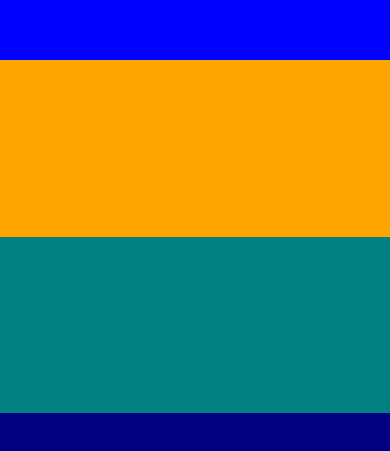
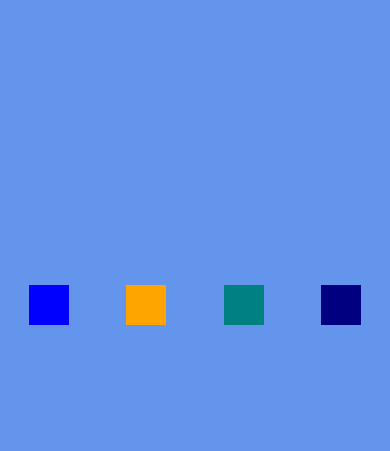
Before and after one commit to Jafmatute/React-Native-CLI, a React Native app: screen / in a window 390 px wide. Shown: the part 117-568 px from the top of the page. Built offline with nearby package versions, Linux system fonts and the light colour scheme.

Commit message:
aligning content with rows and columns

```diff
--- a/App.js
+++ b/App.js
@@ -18,26 +18,35 @@ const styles = StyleSheet.create({
   contenedor: {
     backgroundColor: 'cornflowerblue',
     flex: 1,
+    flexDirection: 'row',
+    //justifyContent: 'flex-end' alinear del lado derecho,
+    //justifyContent: 'flex-start', default
+    //justifyContent: 'center' alinea en el centro,
+    //justifyContent: 'space-between' generar un espacio entre todos,
+    //justifyContent: 'space-evenly' el mismos espacio que hay entre uno y otro es el mismo espacio que se va tener de izquierda a derecha,
+    justifyContent: 'space-around', //se distribuye con el mismo espacio al anterior de izquiera a derecha pero con espacio entre ambos,
+
+    //ALINEAR
+    //alignItems: 'flex-start' alinea arriba,
+    //alignItems: 'flex-end' alinea abajo,
+    //alignItems: 'strech' default,
+    alignItems: 'center',
   },
   box_one: {
     padding: 20,
     backgroundColor: 'blue',
-    flex: 1,
   },
   box_two: {
     padding: 20,
     backgroundColor: 'orange',
-    flex: 1,
   },
   box_tre: {
     padding: 20,
     backgroundColor: 'teal',
-    flex: 1,
   },
   box_four: {
     padding: 20,
     backgroundColor: 'navy',
-    flex: 2,
   },
 });
 
```
